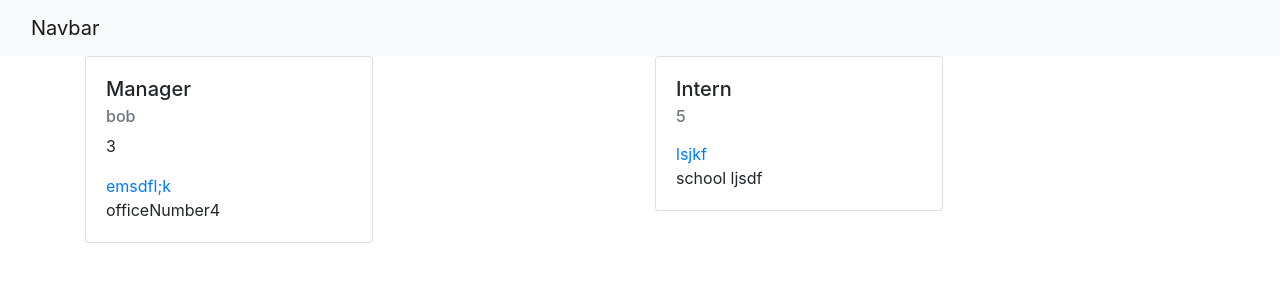
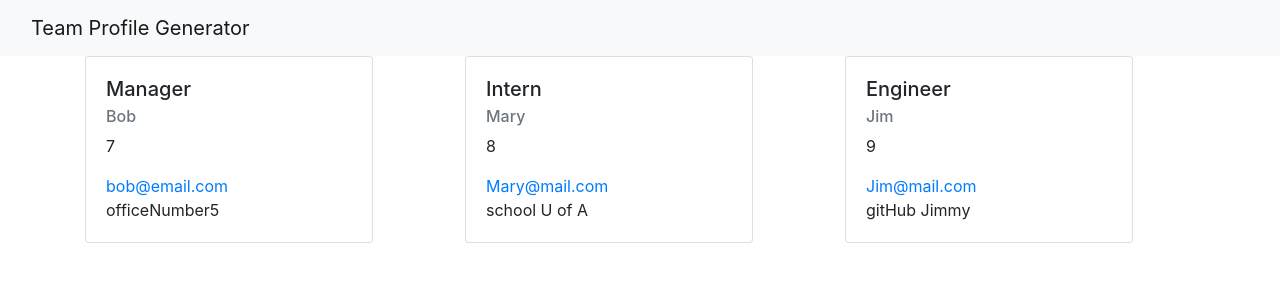
Before and after one commit to KuJo7721/TeamProfileGenerator, a website: page dist/index.html in a window 1280 px wide. Drawn offline with nearby package versions, Linux system fonts and the light colour scheme.

Commit message:
Updated app flow

```diff
--- a/dist/index.html
+++ b/dist/index.html
@@ -9,7 +9,7 @@
   <body>
   <nav class="navbar navbar-expand-lg navbar-light bg-light">
   <div class="container-fluid">
-    <a class="navbar-brand" href="#">Navbar</a>
+    <a class="navbar-brand" href="#">Team Profile Generator</a>
   </div>
 </nav>
 <div class="container">
@@ -18,18 +18,26 @@
      <div class="col"><div class="card" style="width: 18rem;">
     <div class="card-body">
       <h5 class="card-title">Manager</h5>
-      <h6 class="card-subtitle mb-2 text-muted">bob</h6>
-      <p class="card-text">3</p>
-      <a href="mailto: emsdfl;k" class="card-link"> emsdfl;k</a>
-      <p class="card-text">officeNumber4</p>
+      <h6 class="card-subtitle mb-2 text-muted">Bob</h6>
+      <p class="card-text">7</p>
+      <a href="mailto:bob@email.com" class="card-link">bob@email.com</a>
+      <p class="card-text">officeNumber5</p>
     </div>
   </div></div>   <div class="col"><div class="card" style="width: 18rem;">
     <div class="card-body">
       <h5 class="card-title">Intern</h5>
-      <h6 class="card-subtitle mb-2 text-muted">5</h6>
-      <p class="card-text"></p>
-      <a href="mailto:lsjkf" class="card-link">lsjkf</a>
-      <p class="card-text">school ljsdf</p>
+      <h6 class="card-subtitle mb-2 text-muted">Mary</h6>
+      <p class="card-text">8</p>
+      <a href="mailto:Mary@mail.com" class="card-link">Mary@mail.com</a>
+      <p class="card-text">school U of A</p>
+    </div>
+  </div></div>   <div class="col"><div class="card" style="width: 18rem;">
+    <div class="card-body">
+      <h5 class="card-title">Engineer</h5>
+      <h6 class="card-subtitle mb-2 text-muted">Jim</h6>
+      <p class="card-text">9</p>
+      <a href="mailto:Jim@mail.com" class="card-link">Jim@mail.com</a>
+      <p class="card-text">gitHub Jimmy</p>
     </div>
   </div></div>
 
```
